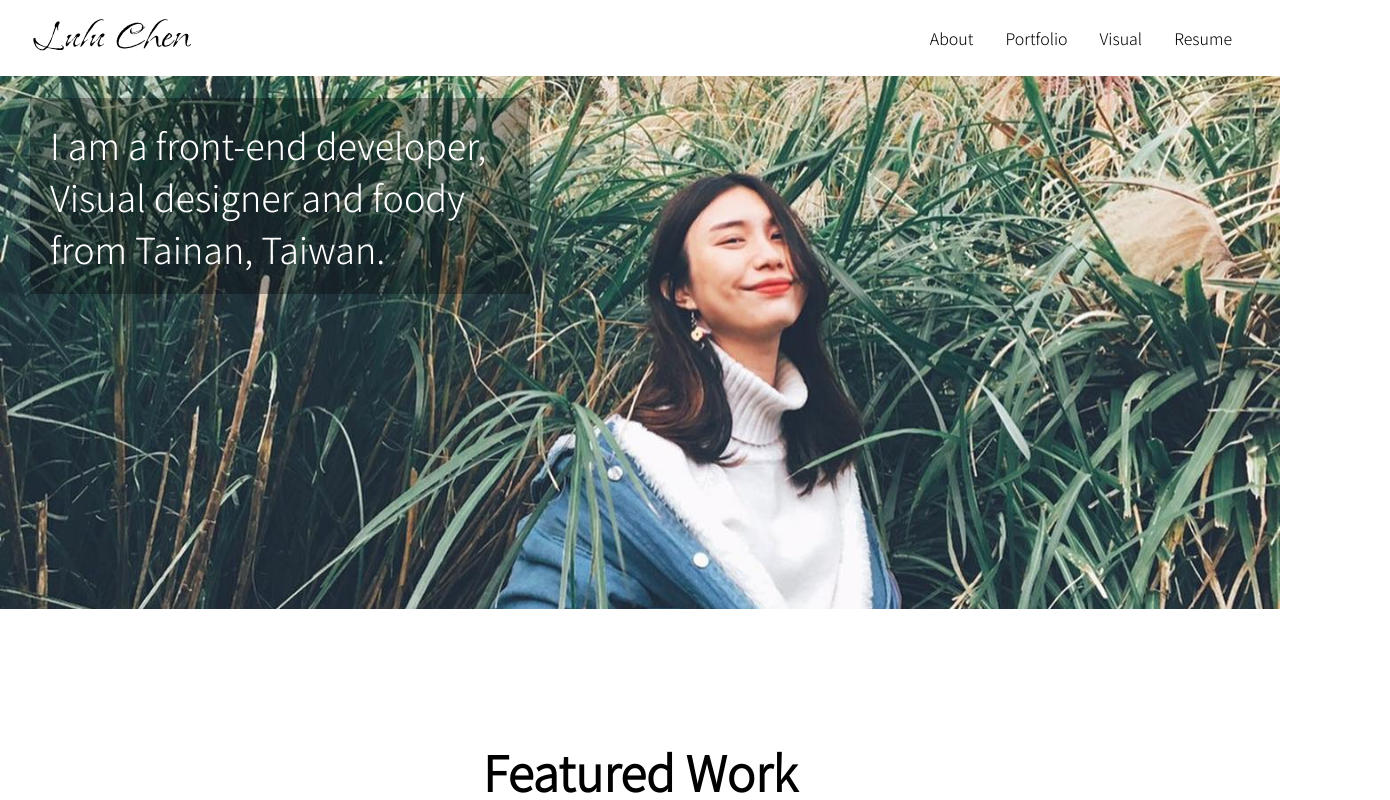
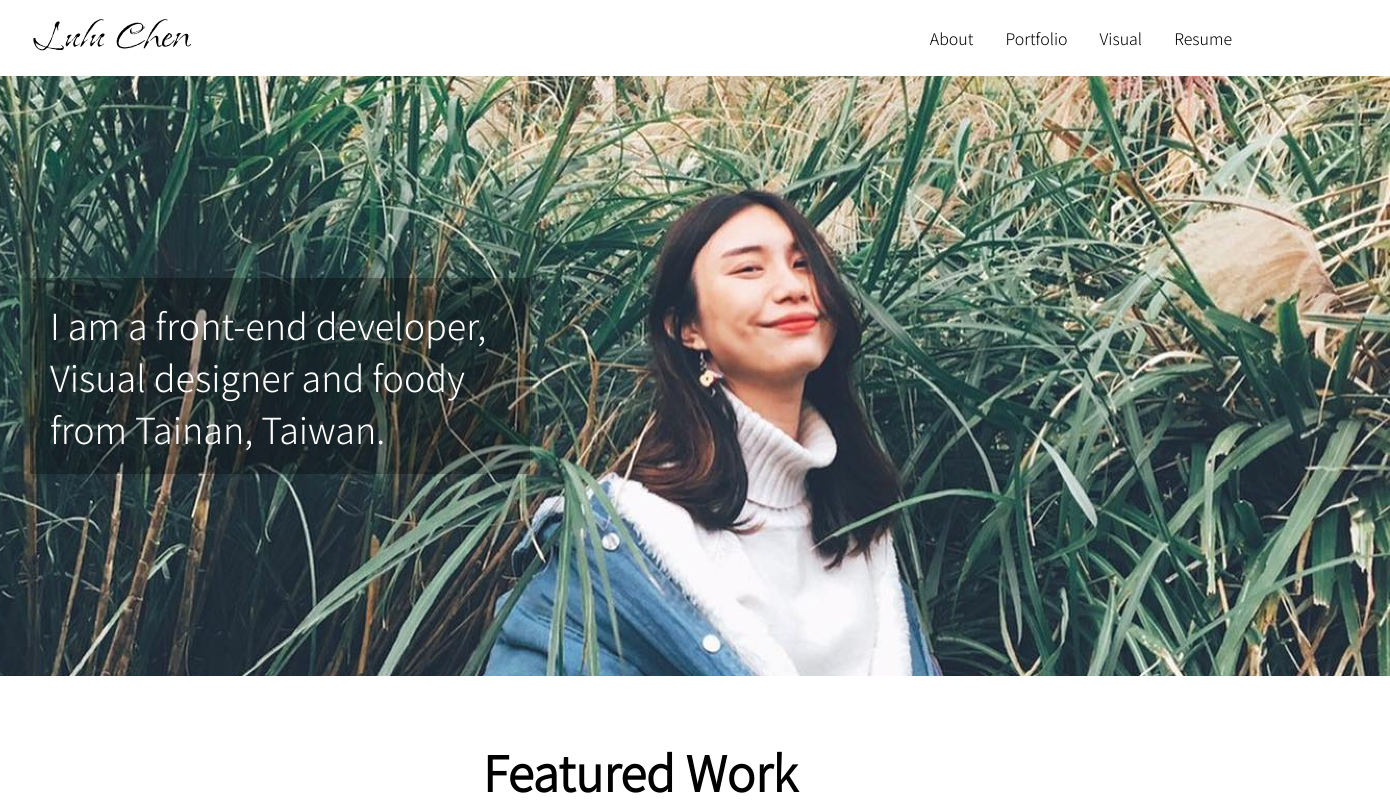
Before and after one commit to bluetch/luluchen-k, a Next.js app: page / in a window 1280 px wide. Shown: the top 800 px of the page, 1390 px wide, since content can reach past the window. Built offline with nearby package versions, Linux system fonts and the light colour scheme; a web font is replaced by a local one.

Commit message:
style: hero img

```diff
--- a/pages/index.js
+++ b/pages/index.js
@@ -19,7 +19,8 @@ export default function Home() {
   return (
     <Layout title="Lulu Chen's Home">
       <div className={styles.hero}>
-        <div className="container">
+        <div className={styles.mainImg}></div>
+        <div className={`${styles.container} container`}>
           <p>I am a front-end developer, Visual designer and foody from Tainan, Taiwan.</p>
         </div>
       </div>
--- a/styles/index.module.scss
+++ b/styles/index.module.scss
@@ -1,16 +1,24 @@
 .hero {
+  position: relative;
+  width: 100%;
   height: 600px;
+  .mainImg {
+    position: absolute;
+    width: 100%;
+    height: 100%;
+    min-width: 1500px;
+    left: 50%;
+    transform: translate(-50%);
     background: url("./../public/images/homeHero.png");
     background-repeat: no-repeat;
-  background-size: 100% auto;
-  background-position: center top;
-  background-attachment: fixed;
+    background-size: cover;
+  }
   .container{
     position: relative;
-  }
+    height: 100%;
     p {
       position: absolute;
-    top: 20%;
+      top: 50%;
       left: 30px;
       transform: translate(0, -50%);
       color: white;
@@ -18,7 +26,11 @@
       width: 500px;
       background-color: rgba(0, 0, 0, 0.3);
       padding: 20px;
+      margin: 0;
     }
+  }
+
+
 }
 
 .h3 {
```
Lines whose indentation alone changed are shown as unchanged.
